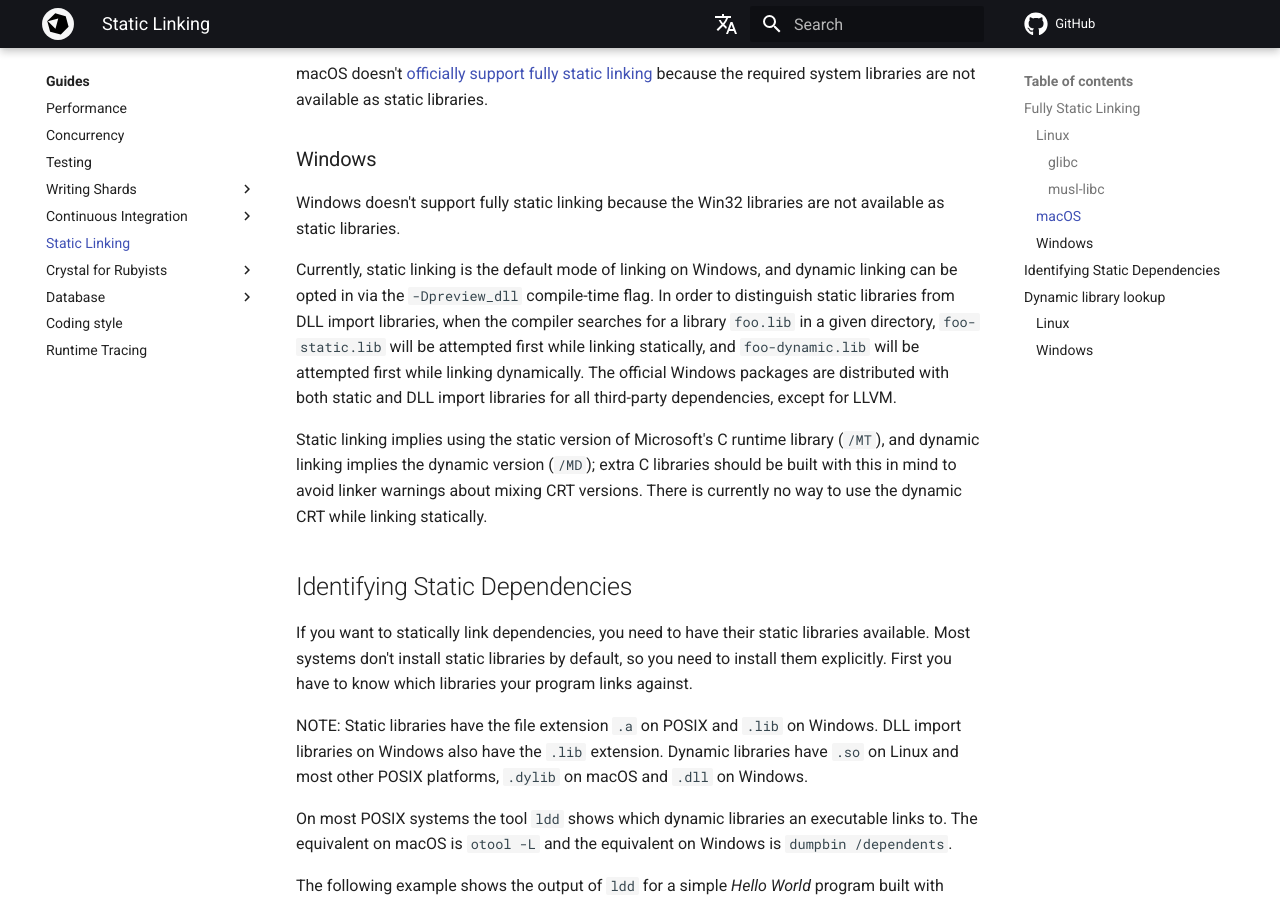
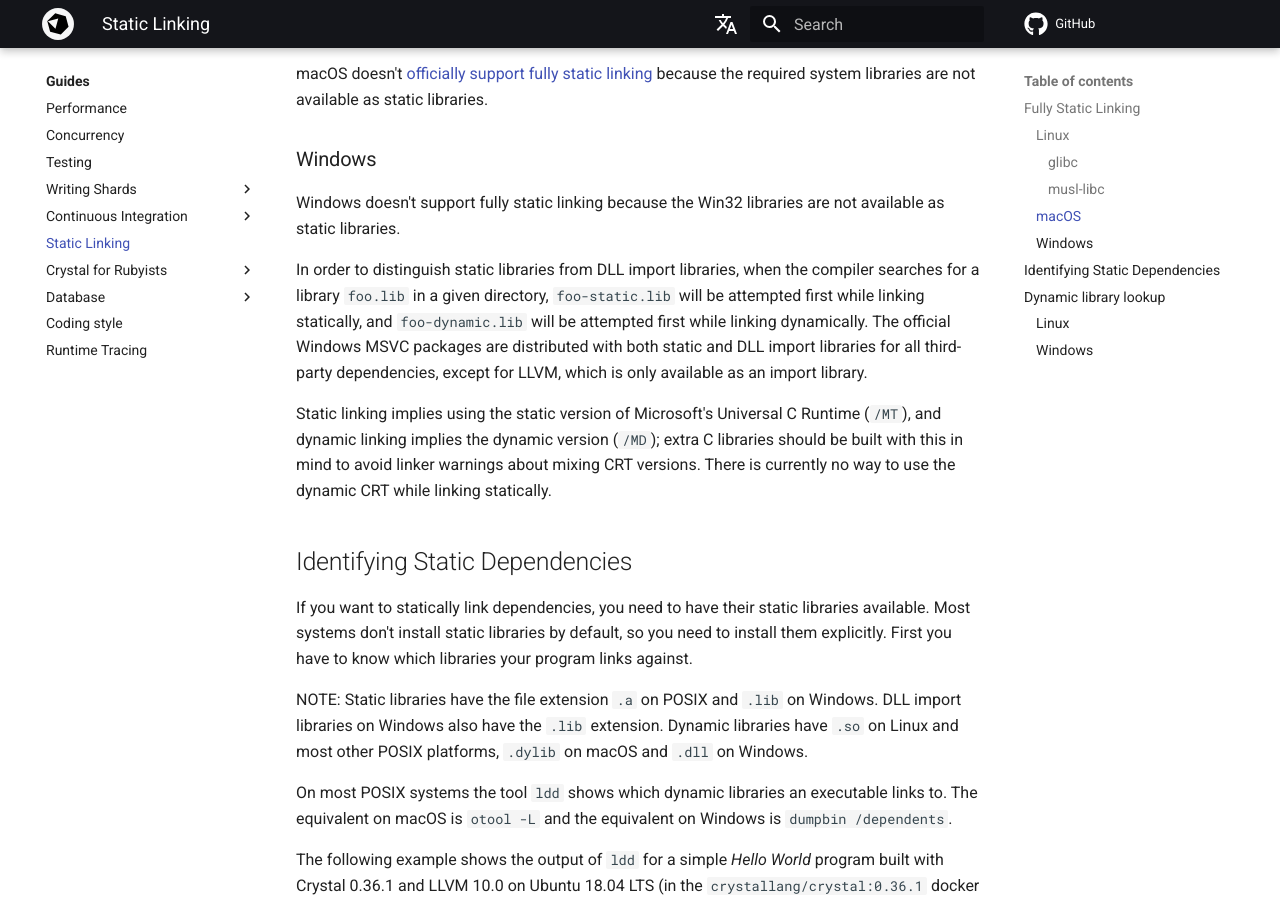
Before and after one commit to crystal-lang/crystal-book, an MkDocs documentation site: the page built from docs/guides/static_linking.md, in a window 1280 px wide and 900 px high, scrolled down 1966 px. Built offline with MkDocs 1.6.1 and Material for MkDocs 9.7.7, drawn with Linux system fonts in a browser that asks for light colours; nearby versions of some CDN libraries; library files that are not in the unit come from our copies; comment, search, counter and statistics services are not loaded; the version menu is left out.

Commit message:
Remove mentions of `-Dpreview_dll` (#791)
Dynamic linking has been the default for MSVC since Crystal 1.12.0 (crystal-lang/crystal#14292).

```diff
--- a/docs/guides/static_linking.md
+++ b/docs/guides/static_linking.md
@@ -60,9 +60,9 @@ macOS doesn't [officially support fully static linking](https://developer.apple.
 
 Windows doesn't support fully static linking because the Win32 libraries are not available as static libraries.
 
-Currently, static linking is the default mode of linking on Windows, and dynamic linking can be opted in via the `-Dpreview_dll` compile-time flag. In order to distinguish static libraries from DLL import libraries, when the compiler searches for a library `foo.lib` in a given directory, `foo-static.lib` will be attempted first while linking statically, and `foo-dynamic.lib` will be attempted first while linking dynamically. The official Windows packages are distributed with both static and DLL import libraries for all third-party dependencies, except for LLVM.
+In order to distinguish static libraries from DLL import libraries, when the compiler searches for a library `foo.lib` in a given directory, `foo-static.lib` will be attempted first while linking statically, and `foo-dynamic.lib` will be attempted first while linking dynamically. The official Windows MSVC packages are distributed with both static and DLL import libraries for all third-party dependencies, except for LLVM, which is only available as an import library.
 
-Static linking implies using the static version of Microsoft's C runtime library (`/MT`), and dynamic linking implies the dynamic version (`/MD`); extra C libraries should be built with this in mind to avoid linker warnings about mixing CRT versions. There is currently no way to use the dynamic CRT while linking statically.
+Static linking implies using the static version of Microsoft's Universal C Runtime (`/MT`), and dynamic linking implies the dynamic version (`/MD`); extra C libraries should be built with this in mind to avoid linker warnings about mixing CRT versions. There is currently no way to use the dynamic CRT while linking statically.
 
 ## Identifying Static Dependencies
 
```
Also changed, not shown: docs/syntax_and_semantics/compile_time_flags.md (+0 -1 lines).
